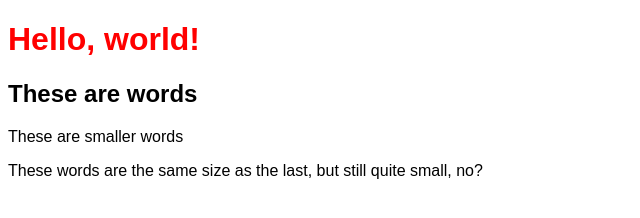
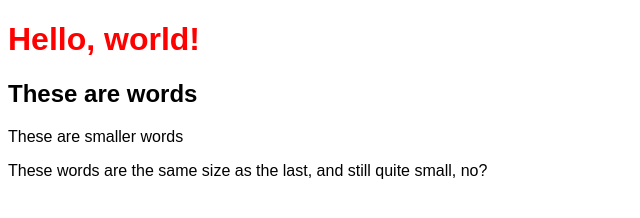
Before and after one commit to ConnorMcGehee/friendly-octo-dollop, a plain HTML site: page index.html in a window 1280 px wide. Shown: the full height of the page, 0-640 px from the left. Drawn offline with Linux system fonts and the light colour scheme.

Commit message:
Updated text.

```diff
--- a/index.html
+++ b/index.html
@@ -11,6 +11,6 @@
     <h1>Hello, world!</h1>
     <h2>These are words</h2>
     <p>These are smaller words</p>
-    <p>These words are the same size as the last, but still quite small, no?</p>
+    <p>These words are the same size as the last, and still quite small, no?</p>
 </body>
 </html>
```
